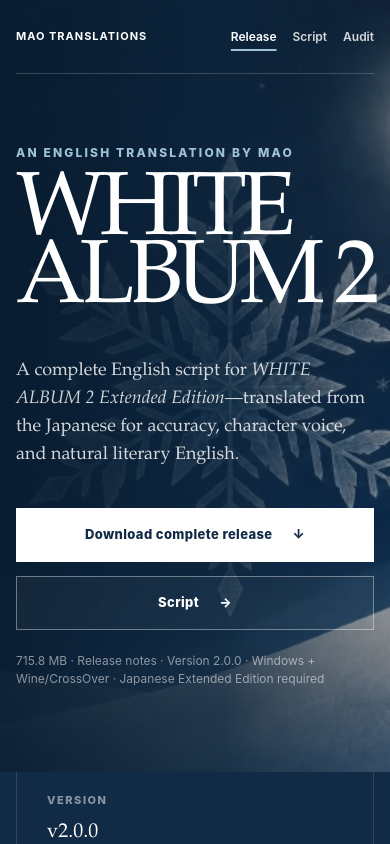
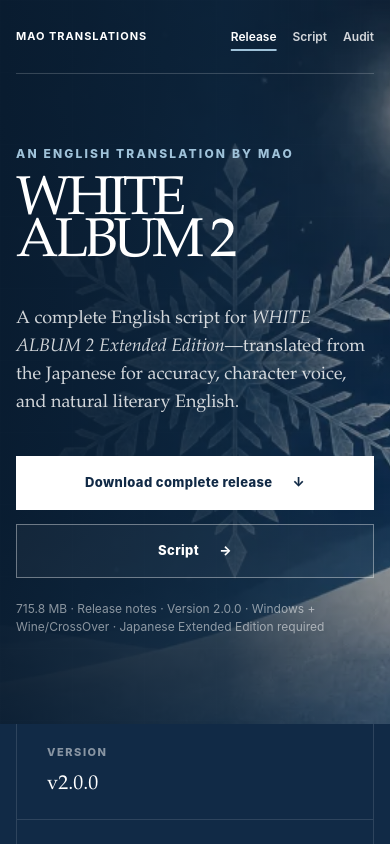
Before and after one commit to MAO-TLs/white-album-2, a Next.js app: page / in a window 390 px wide. Shown: the top 844 px of the page. Built offline with nearby package versions, Linux system fonts and the light colour scheme.

Commit message:
Standardize release title sizes across desktop and mobile

```diff
--- a/app/globals.css
+++ b/app/globals.css
@@ -2208,3 +2208,9 @@
     transition: none;
   }
 }
+
+/* Shared title sizing across the four MAO releases. */
+.hero h1 { font-size: clamp(76px, 9.2vw, 138px); }
+@media (max-width: 640px) {
+  .hero h1 { font-size: clamp(44px, 14vw, 82px); }
+}
```
